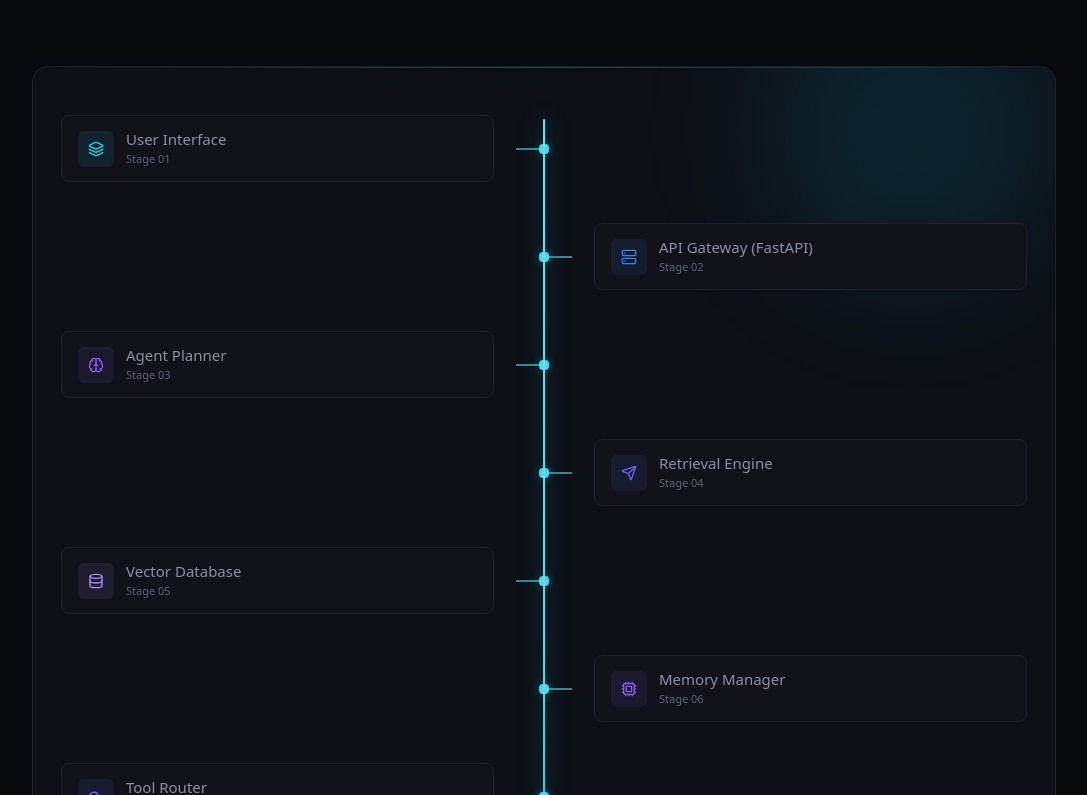
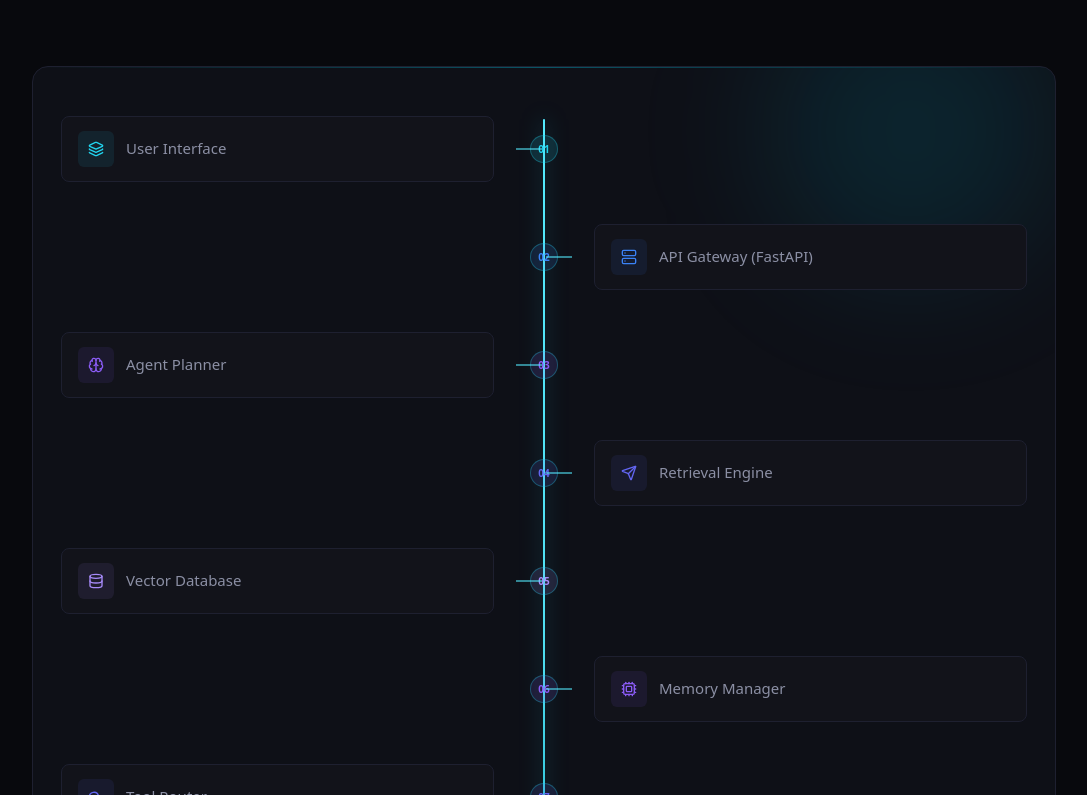
Before and after one commit to Dhruv1242004/CognitiveARC, a Next.js app: page / in a window 1280 px wide. Shown: the part 1025-1820 px from the top of the page, without its empty margins (96-1183 px from the left). Built offline with nearby package versions, Linux system fonts and the light colour scheme.

Commit message:
polish: add colorful numbered badges to desktop pipeline, remove Stage text

```diff
--- a/src/components/Architecture.tsx
+++ b/src/components/Architecture.tsx
@@ -103,14 +103,9 @@ export default function Architecture() {
                                             >
                                                 <Icon size={16} style={{ color: node.color }} />
                                             </div>
-                                            <div className="min-w-0 flex-1">
-                                                <p className="text-[15px] leading-tight font-medium text-[var(--text-secondary)]">
-                                                    {node.label}
-                                                </p>
-                                                <p className="text-[11px] mt-0.5 text-[var(--text-muted)]">
-                                                    Stage {String(i + 1).padStart(2, "0")}
-                                                </p>
-                                            </div>
+                                            <p className="text-[15px] leading-tight font-medium text-[var(--text-secondary)]">
+                                                {node.label}
+                                            </p>
                                         </motion.div>
                                     );
 
@@ -118,7 +113,17 @@ export default function Architecture() {
                                         <div key={node.label} className="relative grid grid-cols-[1fr_auto_1fr] items-center min-h-[108px]">
                                             <div className="pr-8">{isLeft ? card : null}</div>
                                             <div className="relative w-9 h-9 flex items-center justify-center">
-                                                <div className="w-2.5 h-2.5 bg-cyan-300/90 rounded-sm shadow-[0_0_10px_rgba(34,211,238,0.35)]" />
+                                                <div
+                                                    className="w-7 h-7 rounded-full flex items-center justify-center border border-[rgba(34,211,238,0.3)]"
+                                                    style={{ background: `${node.color}22` }}
+                                                >
+                                                    <span
+                                                        className="text-[10px] font-bold leading-none"
+                                                        style={{ color: node.color }}
+                                                    >
+                                                        {String(i + 1).padStart(2, "0")}
+                                                    </span>
+                                                </div>
                                                 <div
                                                     className={`absolute top-1/2 -translate-y-1/2 h-[2px] ${isLeft ? "right-5" : "left-5"} bg-cyan-300/55`}
                                                     style={{ width: "1.6rem" }}
```
